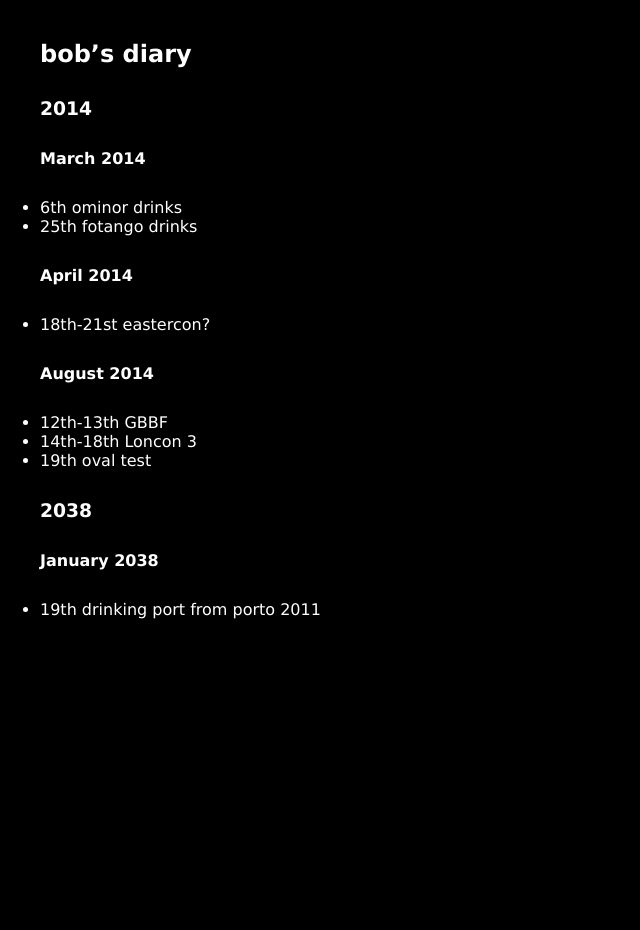
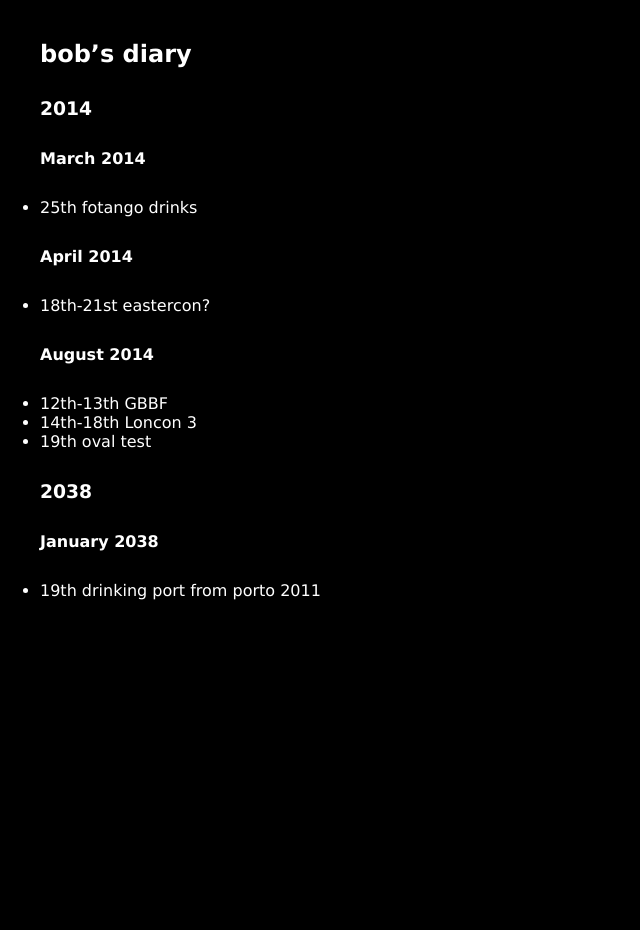
Before and after one commit to rjw1/randomness.org.uk, a Jekyll site: the page built from diary/index.md, in a window 1280 px wide. Shown: the whole page, without its empty margins (0-640 px from the left). Built offline with Jekyll 4.4.1, drawn with Linux system fonts in a browser that asks for light colours; Markdown is read by kramdown in place of the engine named in the settings.

Commit message:
The ominomore drinks happened.

```diff
--- a/diary/index.md
+++ b/diary/index.md
@@ -9,7 +9,6 @@ layout: default
 
 #### March 2014 ####
 
-* 6th ominor drinks
 * 25th fotango drinks
 
 #### April 2014 ####
```
